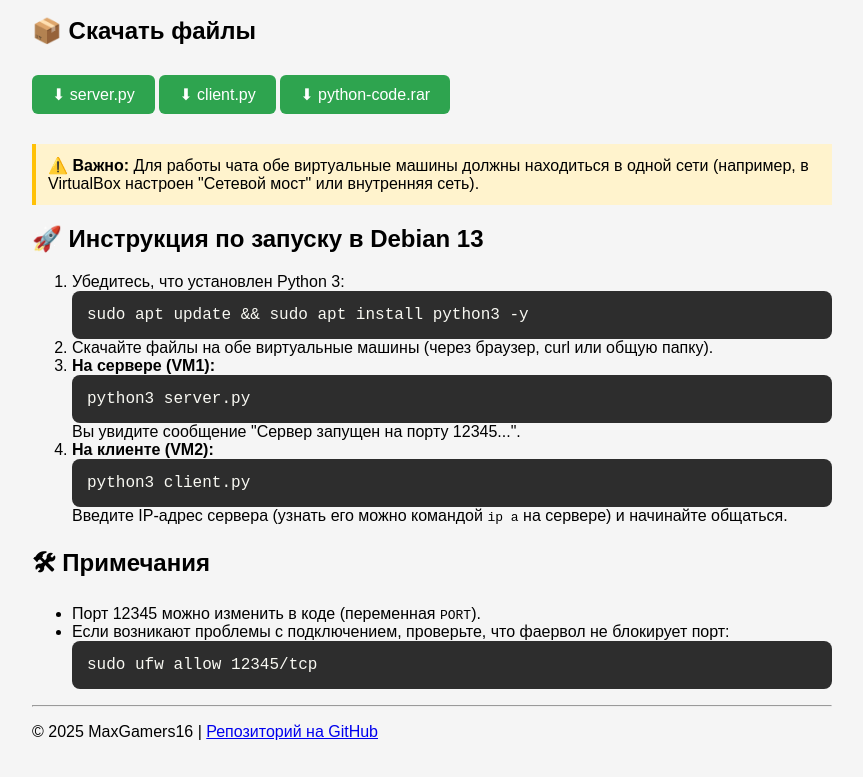
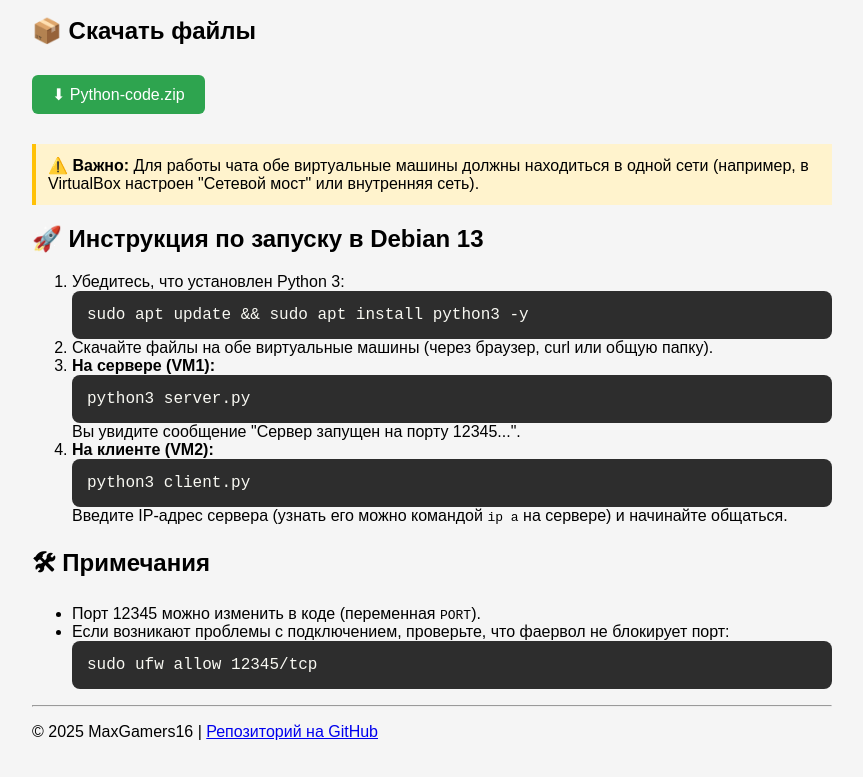
Before and after one commit to MaxGamers16/MaxGamers16.github.io, a plain HTML site: page index.html in a window 1280 px wide. Shown: the part 140-917 px from the top of the page, without its empty margins (208-1071 px from the left). Drawn offline with Linux system fonts and the light colour scheme.

Commit message:
Update index.html

```diff
--- a/index.html
+++ b/index.html
@@ -45,9 +45,7 @@
 
     <h2>📦 Скачать файлы</h2>
     <p>
-        <a href="https://github.com/MaxGamers16/MaxGamers16.github.io/raw/main/server.py" class="download-btn">⬇ server.py</a>
-        <a href="https://github.com/MaxGamers16/MaxGamers16.github.io/raw/main/client.py" class="download-btn">⬇ client.py</a>
-        <a href="https://github.com/MaxGamers16/MaxGamers16.github.io/raw/main/python-code.rar" class="download-btn">⬇ python-code.rar</a>
+        <a href="https://github.com/MaxGamers16/MaxGamers16.github.io/releases/download/common/python-code.zip" class="download-btn">⬇ Python-code.zip</a>
     </p>
 
     <div class="warning">
```
